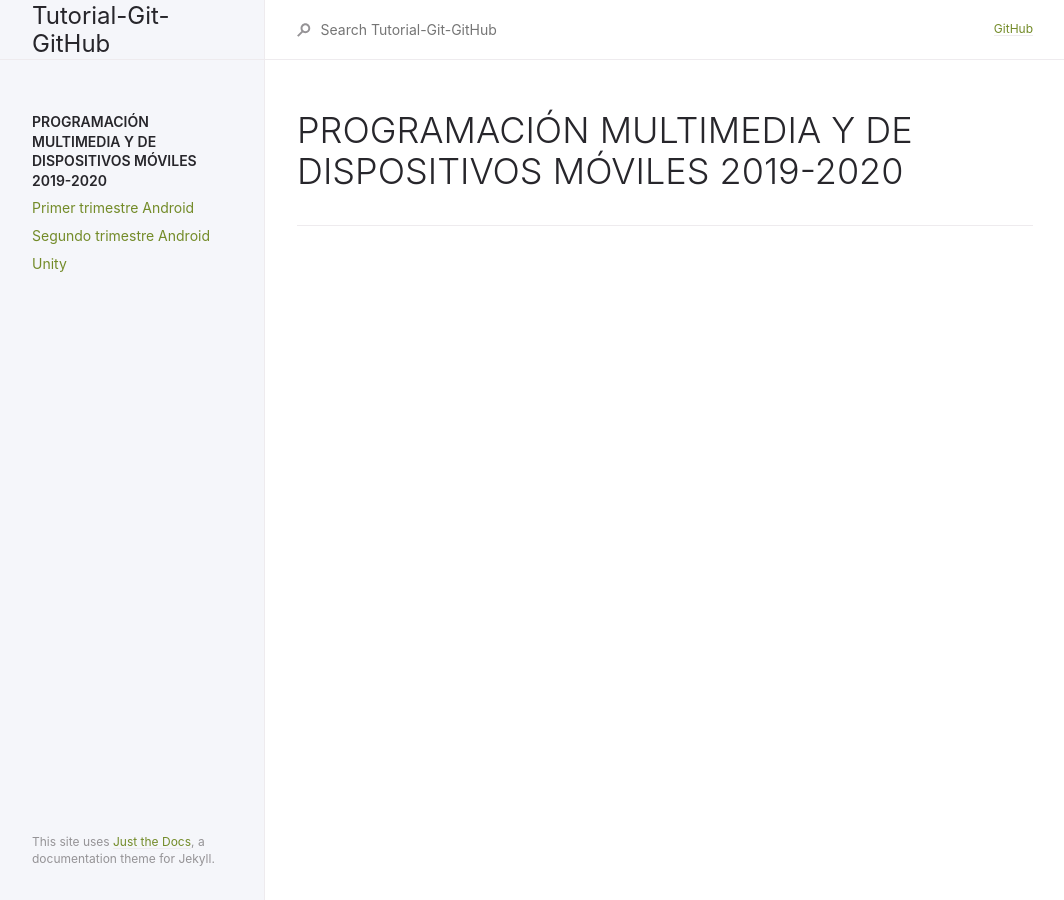
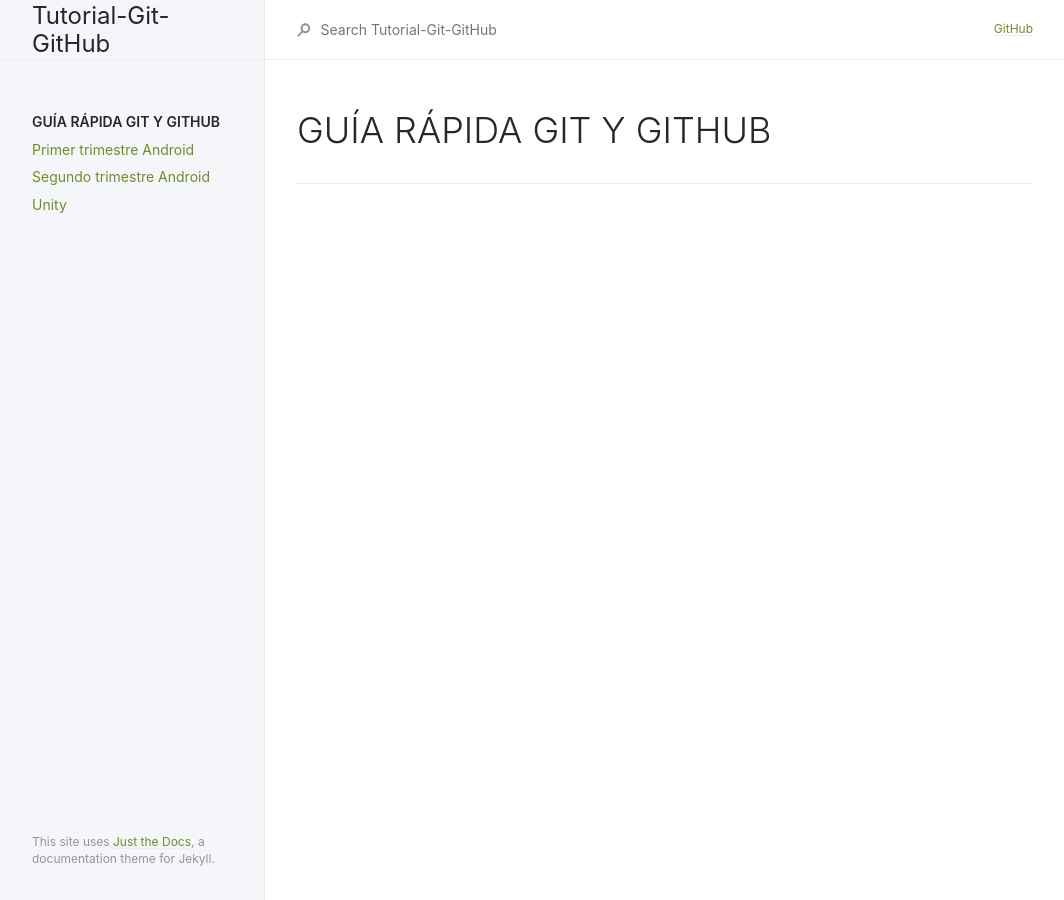
Before and after one commit to Manuel-Ag/Tutorial-Git-GitHub, a Jekyll site: the page built from docs/index.md, in a window 1280 px wide. Shown: the whole page, without its empty margins (107-1171 px from the left). Built offline with Jekyll 4.4.1, drawn with Linux system fonts in a browser that asks for light colours; our own code applies the rules of GitHub Pages for plain Markdown files.

Commit message:
Cambios título

```diff
--- a/docs/index.md
+++ b/docs/index.md
@@ -6,4 +6,4 @@ description: "Just the Docs is a responsive Jekyll theme with built-in search th
 permalink: /
 ---
 
-# PROGRAMACIÓN MULTIMEDIA Y DE DISPOSITIVOS MÓVILES 2019-2020
+# GUÍA RÁPIDA GIT Y GITHUB
```
